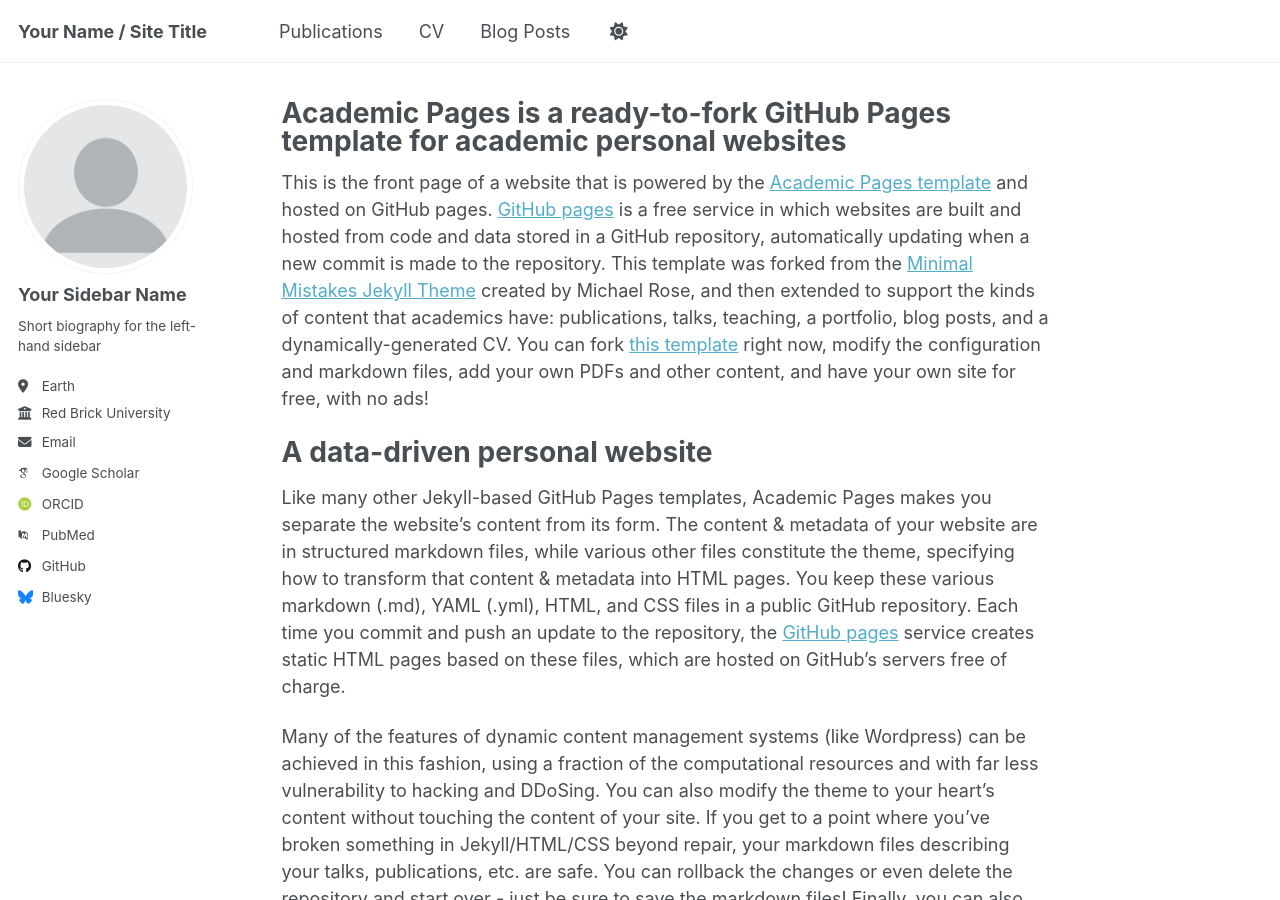
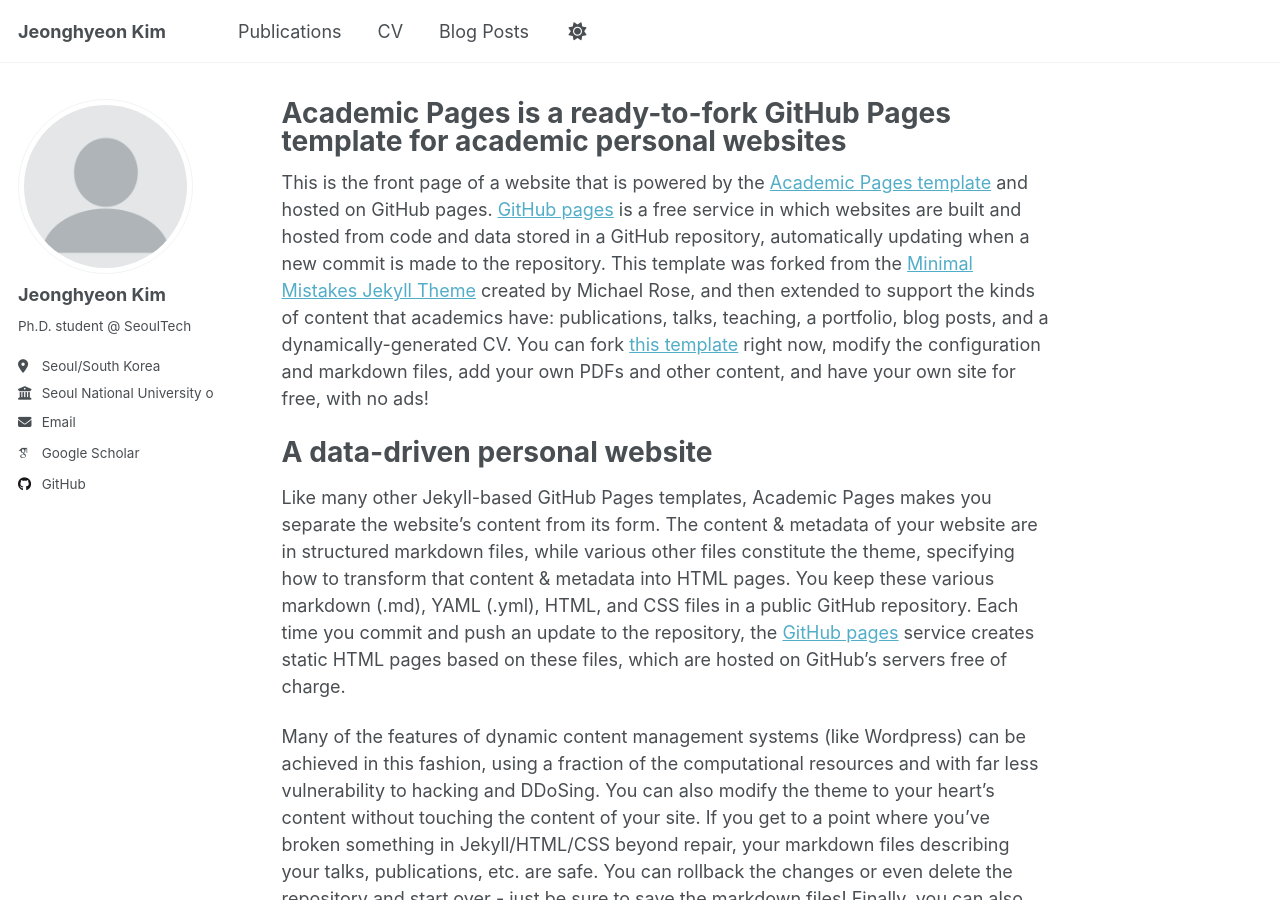
Before and after one commit to ma-kjh/ma-kjh.github.io, a Jekyll site: the page built from _pages/about.md, in a window 1280 px wide and 900 px high. Built offline with Jekyll 4.4.1, drawn with Linux system fonts in a browser that asks for light colours; some web fonts are replaced.

Commit message:
Update _config.yml

```diff
--- a/_config.yml
+++ b/_config.yml
@@ -9,13 +9,13 @@
 # Basic Site Settings
 locale                   : "en-US"
 site_theme               : "default"
-title                    : "Your Name / Site Title"
+title                    : "Jeonghyeon Kim"
 title_separator          : "-"
 name                     : &name "Your Name"
 description              : &description "personal description"
 url                      : https://academicpages.github.io # the base hostname & protocol for your site e.g. "https://[your GitHub username].github.io"
 baseurl                  : "" # the subpath of your site, e.g. "/blog"
-repository               : "academicpages/academicpages.github.io"
+repository               : "ma-kjh/ma-kjh.github.io"
 
 # Site Author - The following control what appear as part of the author content on the side bar.
 #               If a field is blank the icon and link will not appear, otherwise it will be shown.
@@ -23,21 +23,21 @@
 author:
   # Biographic information
   avatar           : "profile.png"
-  name             : "Your Sidebar Name"
-  pronouns         : # example: "she/her"
-  bio              : "Short biography for the left-hand sidebar"
-  location         : "Earth"
-  employer         : "Red Brick University"
+  name             : "Jeonghyeon Kim"
+  pronouns         : # example: "he/him"
+  bio              : "Ph.D. student @ SeoulTech"
+  location         : "Seoul/South Korea"
+  employer         : "Seoul National University of Science and Technology"
   uri              : # URL
-  email            : "none@example.org"
+  email            : "mawjdgus@ds.seoultech.ac.kr"
 
   # Academic websites
   arxiv            : # URL - Update with the correct link to your profile
-  googlescholar    : "https://scholar.google.com/citations?user=PS_CX0AAAAAJ"
+  googlescholar    : "https://scholar.google.co.kr/citations?user=u6DjYLsAAAAJ&hl"
   impactstory      : # URL
-  orcid            : "http://orcid.org/yourorcidurl"
+  orcid            : # "http://orcid.org/yourorcidurl"
   semantic         : # URL
-  pubmed           : "https://www.ncbi.nlm.nih.gov/pubmed/?term=john+snow"
+  pubmed           : # "https://www.ncbi.nlm.nih.gov/pubmed/?term=john+snow"
   researchgate     : # URL
   scopus           : # URL
 
@@ -45,12 +45,12 @@
   bitbucket        : # Username - Update with your username on the site
   codepen          : # Username
   dribbble         : # Username
-  github           : "academicpages"
+  github           : "ma-kjh"
   kaggle           : # Username
   stackoverflow    : # User number or user number and name (i.e., use "1" or "1/jeff-atwood")
 
   # Social media
-  bluesky          : "bsky.app" # Replace this with you Bluesky username
+  bluesky          : # "bsky.app" # Replace this with you Bluesky username
   facebook         : # Username
   flickr           : # Username
   foursquare       : # Username
```
